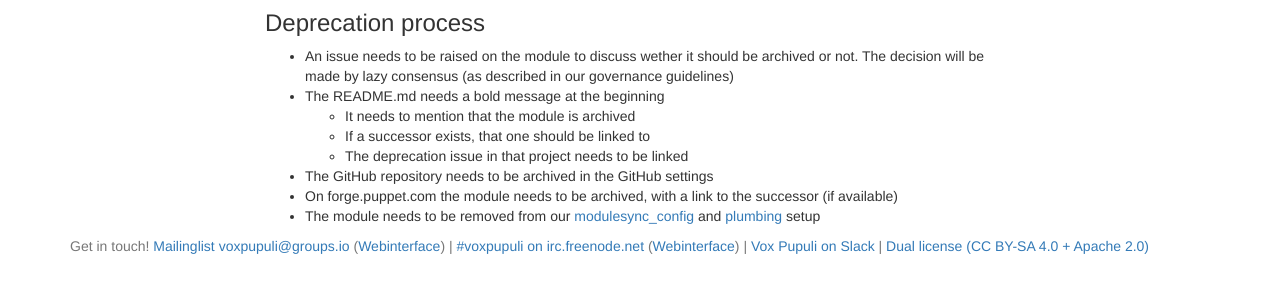
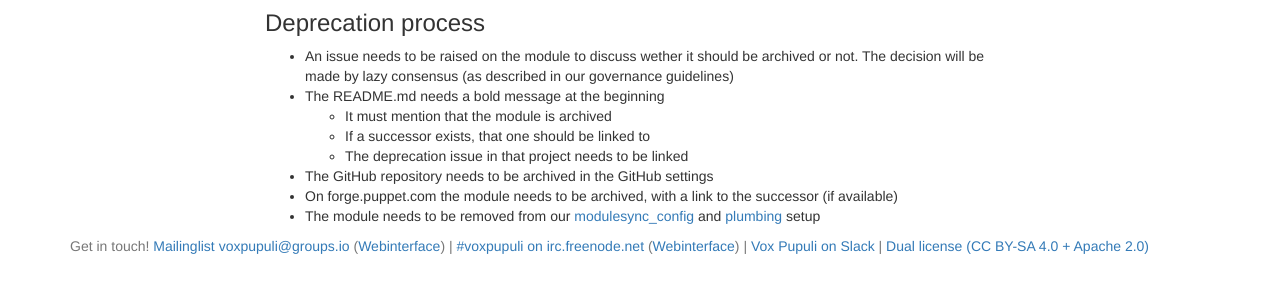
Before and after one commit to voxpupuli/voxpupuli.github.io, a Jekyll site: the page built from _docs/deprecated_and_archived_modules.md, in a window 1280 px wide. Shown: the part 494-787 px from the top of the page. Built offline with Jekyll 4.4.1, drawn with Linux system fonts in a browser that asks for light colours; nearby versions of some CDN libraries.

Commit message:
Update _docs/deprecated_and_archived_modules.md
Co-authored-by: Ewoud Kohl van Wijngaarden <ewoud@kohlvanwijngaarden.nl>

```diff
--- a/_docs/deprecated_and_archived_modules.md
+++ b/_docs/deprecated_and_archived_modules.md
@@ -18,7 +18,7 @@
 
 * An issue needs to be raised on the module to discuss wether it should be archived or not. The decision will be made by lazy consensus (as described in our governance guidelines)
 * The README.md needs a bold message at the beginning
-  * It needs to mention that the module is archived
+  * It must mention that the module is archived
   * If a successor exists, that one should be linked to
   * The deprecation issue in that project needs to be linked
 * The GitHub repository needs to be archived in the GitHub settings
```
